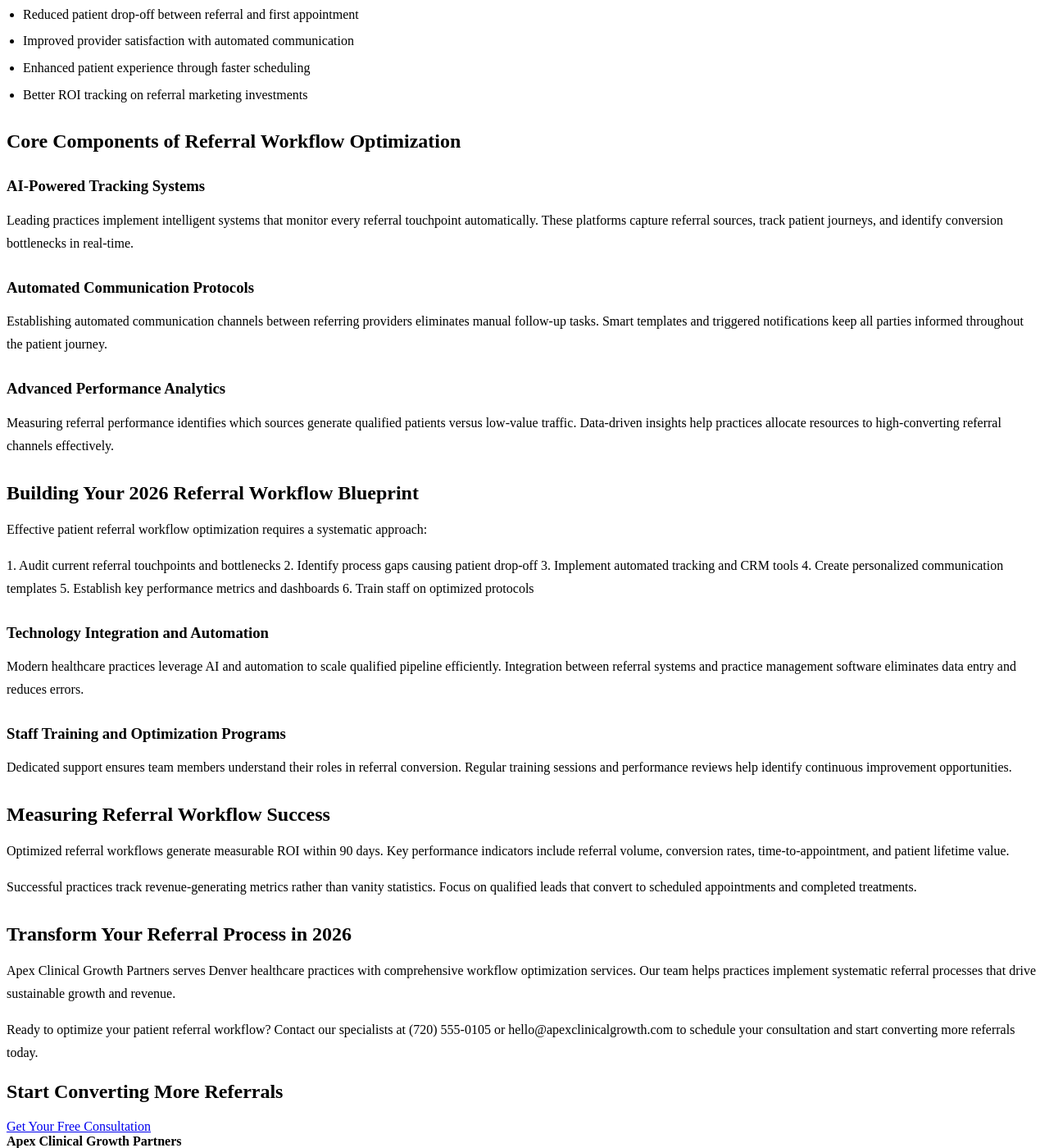
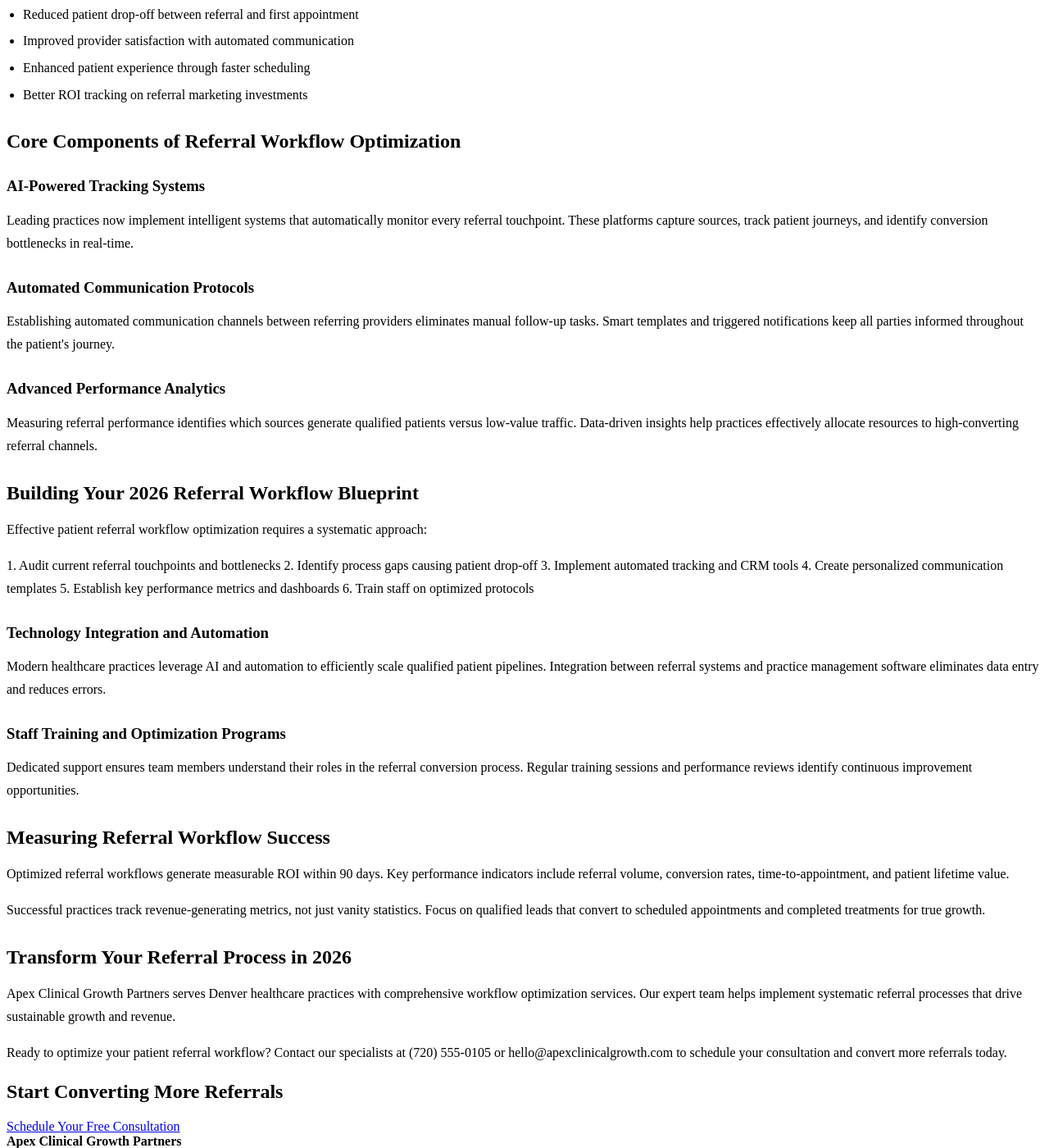
Before and after one commit to prjctlphbt/orbitr-canary-angular-20260228, a Jekyll site: the page patient-referral-workflow-blueprint.html, which Jekyll copies as it is, in a window 1280 px wide and 1400 px high, scrolled down 417 px. Shown: the whole window at 82% size. Built offline with Jekyll 4.4.1, drawn with Linux system fonts in a browser that asks for light colours; some of the changed text lies outside the part shown.

Commit message:
Refresh and update content: patient-referral-workflow-blueprint.html

```diff
--- a/patient-referral-workflow-blueprint.html
+++ b/patient-referral-workflow-blueprint.html
@@ -4,8 +4,8 @@
 <head>
 <meta charset="utf-8"/>
 <meta content="width=device-width, initial-scale=1.0" name="viewport"/>
-<meta content="Optimize your patient referral workflow with Apex Clinical Growth Partners. Streamline processes, reduce delays, and boost referral volume by 40% in 2026. Get your blueprint today." name="description"/>
-<title>Patient Referral Workflow Optimization Blueprint | 2026 Guide</title>
+<meta content="Optimize your patient referral workflow for 2026 with Apex Clinical Growth Partners. Streamline processes, reduce delays, and boost referral volume by 40%. Download your blueprint for clinical growth today." name="description"/>
+<title>Patient Referral Workflow Optimization Blueprint | 2026 Guide for Clinical Growth</title>
 <style>
 
 
@@ -103,15 +103,15 @@
 <section class="page-hero landing-hero">
 <div class="container">
 <h1>Patient Referral Workflow Optimization Blueprint</h1>
-<a class="cta" href="/services/">Get Your Blueprint</a>
+<a class="cta" href="/services/">Download Your 2026 Blueprint</a>
 </div>
 </section>
 <section class="landing-content">
 <div class="container orbitr-generated-content">
 <h1>Patient Referral Workflow Optimization Blueprint</h1>
-<p>Streamlining patient referrals drives healthcare growth and maximizes revenue in 2026. Effective workflow optimization transforms fragmented processes into seamless systems that convert qualified leads into scheduled patients.</p>
+<p>Streamlining patient referrals is crucial for healthcare growth and maximizing revenue in 2026. Effective workflow optimization transforms fragmented processes into seamless systems, converting qualified leads into scheduled patients efficiently.</p>
 <h2>Why Patient Referral Workflows Drive Practice Growth</h2>
-<p>Inefficient referral systems waste valuable opportunities and marketing budget. Healthcare practices lose potential revenue when referral processes lack automation and tracking capabilities.</p>
+<p>Inefficient referral systems waste valuable opportunities and marketing budget. Practices often lose potential revenue when processes lack automation and robust tracking capabilities.</p>
 <p>What practices achieve within 90 days of implementing optimized workflows:</p>
 <ul>
 <li>45% increase in referral conversion rates</li>
@@ -122,11 +122,11 @@
 </ul>
 <h2>Core Components of Referral Workflow Optimization</h2>
 <h3>AI-Powered Tracking Systems</h3>
-<p>Leading practices implement intelligent systems that monitor every referral touchpoint automatically. These platforms capture referral sources, track patient journeys, and identify conversion bottlenecks in real-time.</p>
+<p>Leading practices now implement intelligent systems that automatically monitor every referral touchpoint. These platforms capture sources, track patient journeys, and identify conversion bottlenecks in real-time.</p>
 <h3>Automated Communication Protocols</h3>
-<p>Establishing automated communication channels between referring providers eliminates manual follow-up tasks. Smart templates and triggered notifications keep all parties informed throughout the patient journey.</p>
+<p>Establishing automated communication channels between referring providers eliminates manual follow-up tasks. Smart templates and triggered notifications keep all parties informed throughout the patient's journey.</p>
 <h3>Advanced Performance Analytics</h3>
-<p>Measuring referral performance identifies which sources generate qualified patients versus low-value traffic. Data-driven insights help practices allocate resources to high-converting referral channels effectively.</p>
+<p>Measuring referral performance identifies which sources generate qualified patients versus low-value traffic. Data-driven insights help practices effectively allocate resources to high-converting referral channels.</p>
 <h2>Building Your 2026 Referral Workflow Blueprint</h2>
 <p>Effective patient referral workflow optimization requires a systematic approach:</p>
 <p>1. Audit current referral touchpoints and bottlenecks
@@ -136,21 +136,21 @@
 5. Establish key performance metrics and dashboards
 6. Train staff on optimized protocols</p>
 <h3>Technology Integration and Automation</h3>
-<p>Modern healthcare practices leverage AI and automation to scale qualified pipeline efficiently. Integration between referral systems and practice management software eliminates data entry and reduces errors.</p>
+<p>Modern healthcare practices leverage AI and automation to efficiently scale qualified patient pipelines. Integration between referral systems and practice management software eliminates data entry and reduces errors.</p>
 <h3>Staff Training and Optimization Programs</h3>
-<p>Dedicated support ensures team members understand their roles in referral conversion. Regular training sessions and performance reviews help identify continuous improvement opportunities.</p>
+<p>Dedicated support ensures team members understand their roles in the referral conversion process. Regular training sessions and performance reviews identify continuous improvement opportunities.</p>
 <h2>Measuring Referral Workflow Success</h2>
 <p>Optimized referral workflows generate measurable ROI within 90 days. Key performance indicators include referral volume, conversion rates, time-to-appointment, and patient lifetime value.</p>
-<p>Successful practices track revenue-generating metrics rather than vanity statistics. Focus on qualified leads that convert to scheduled appointments and completed treatments.</p>
+<p>Successful practices track revenue-generating metrics, not just vanity statistics. Focus on qualified leads that convert to scheduled appointments and completed treatments for true growth.</p>
 <h2>Transform Your Referral Process in 2026</h2>
-<p>Apex Clinical Growth Partners serves Denver healthcare practices with comprehensive workflow optimization services. Our team helps practices implement systematic referral processes that drive sustainable growth and revenue.</p>
-<p>Ready to optimize your patient referral workflow? Contact our specialists at (720) 555-0105 or hello@apexclinicalgrowth.com to schedule your consultation and start converting more referrals today.</p>
+<p>Apex Clinical Growth Partners serves Denver healthcare practices with comprehensive workflow optimization services. Our expert team helps implement systematic referral processes that drive sustainable growth and revenue.</p>
+<p>Ready to optimize your patient referral workflow? Contact our specialists at (720) 555-0105 or hello@apexclinicalgrowth.com to schedule your consultation and convert more referrals today.</p>
 </div>
 </section>
 <section class="landing-cta">
 <div class="container">
 <h2>Start Converting More Referrals</h2>
-<a class="cta" href="/services/">Get Your Free Consultation</a>
+<a class="cta" href="/services/">Schedule Your Free Consultation</a>
 </div>
 </section>
 </main>
```
Also changed, not shown: other parts of patient-referral-workflow-blueprint.html (+0 -10 lines).
